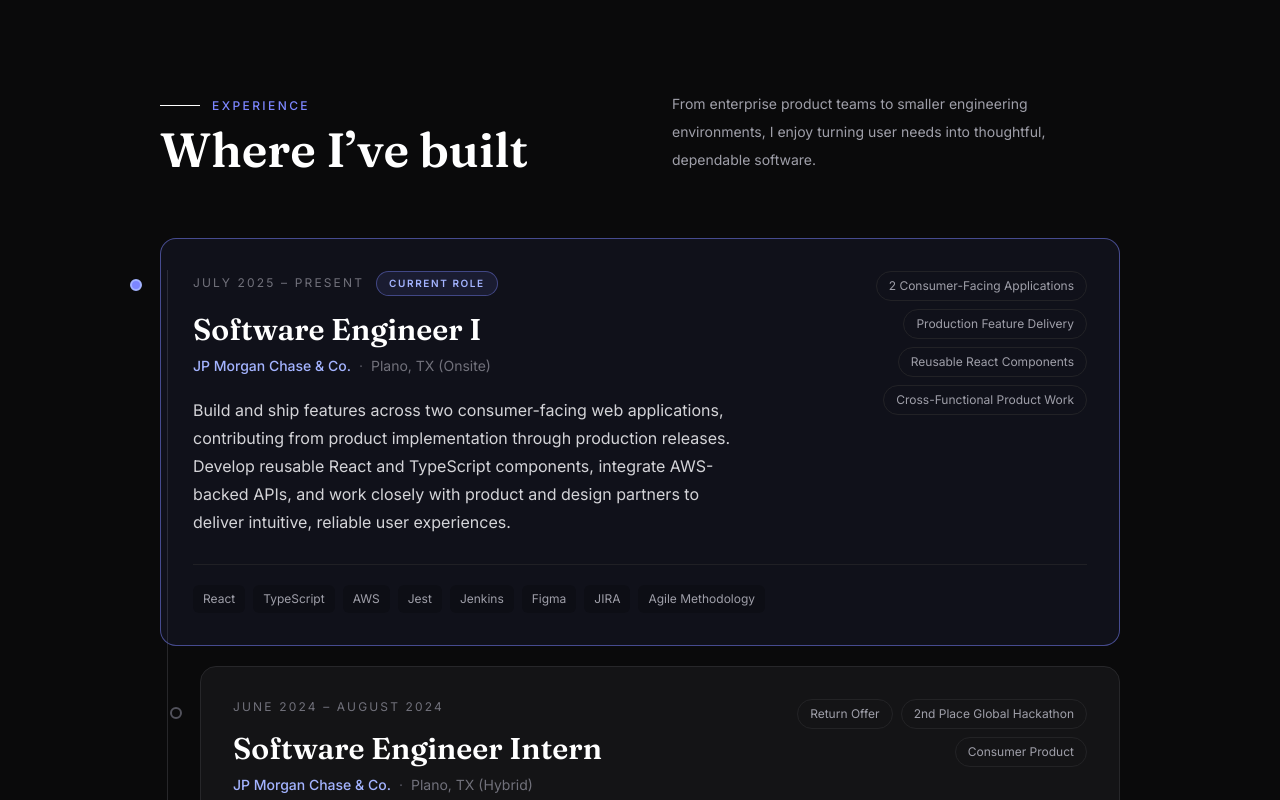
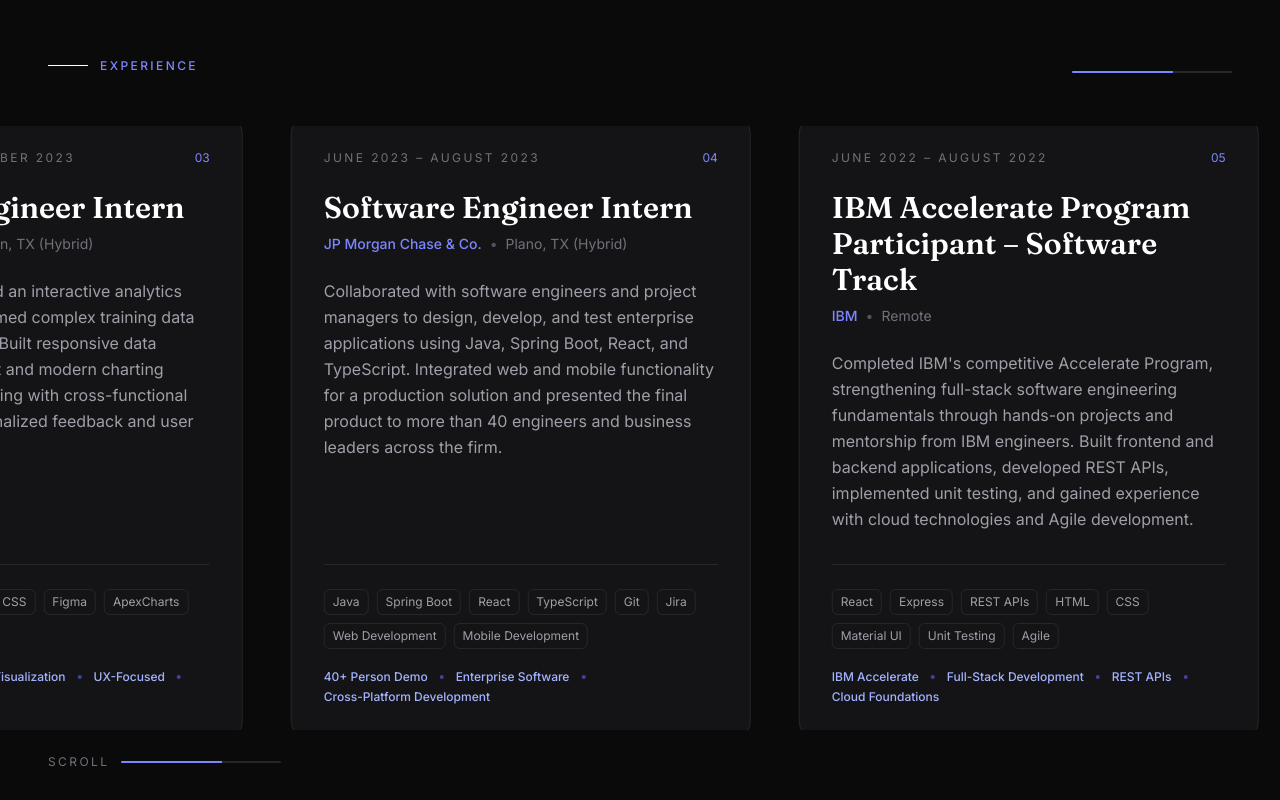
Before and after one commit to rng190001/riyagandhi, a React (Vite) app: page / in a window 1280 px wide. Shown: the part 2980-3780 px from the top of the page. Built offline with nearby package versions, Linux system fonts and the light colour scheme.

Commit message:
Restore original horizontal experience timeline layout

```diff
--- a/src/sections/Experience.tsx
+++ b/src/sections/Experience.tsx
@@ -1,110 +1,177 @@
-import { motion } from "framer-motion";
+import { useRef } from "react";
+import { motion, useScroll, useTransform } from "framer-motion";
 import { experience } from "@/data/site";
+import React from "react";
 
 export default function Experience() {
+  const sectionRef = useRef<HTMLDivElement>(null);
+
+  const totalCards = experience.length;
+  const cardWidth = 460;
+  const gap = 48;
+  const maxShift = (cardWidth + gap) * (totalCards - 1);
+
+  const { scrollYProgress } = useScroll({
+    target: sectionRef,
+    offset: ["start start", "end end"],
+  });
+
+  const x = useTransform(scrollYProgress, [0, 1], [0, -maxShift]);
+
   return (
     <section
       id="experience"
-      className="section-container border-t border-border/60 py-24 sm:py-28"
+      ref={sectionRef}
+      className="relative border-t border-border/60"
+      style={{
+        height: `${100 + totalCards * 65}vh`,
+      }}
     >
-      <div className="mb-12 flex flex-col gap-4 sm:mb-16 sm:flex-row sm:items-end sm:justify-between">
+      <div className="sticky top-0 flex h-screen flex-col overflow-hidden bg-surface">
+        {/* Header */}
+        <div className="flex items-center justify-between px-6 pt-16 pb-10 sm:px-8 lg:px-12">
          <div>
           <div className="mb-3 flex items-center gap-3">
             <span className="h-px w-10 shrink-0 bg-white" aria-hidden="true" />
             <p className="section-label !mb-0">Experience</p>
           </div>
-          <h2 className="font-display text-4xl font-semibold text-white sm:text-5xl">
-            Where I’ve built
-          </h2>
-        </div>
-        <p className="max-w-md text-sm leading-7 text-zinc-400">
-          From enterprise product teams to smaller engineering environments,
-          I enjoy turning user needs into thoughtful, dependable software.
-        </p>
         </div>
 
-      <div className="relative space-y-5">
-        <div
-          className="absolute bottom-8 left-[7px] top-8 hidden w-px bg-border sm:block"
-          aria-hidden="true"
+          <motion.div className="hidden md:block w-40 h-[2px] bg-border overflow-hidden rounded-full">
+            <motion.div
+              className="h-full bg-indigo-400"
+              style={{
+                scaleX: scrollYProgress,
+                transformOrigin: "left",
+              }}
             />
+          </motion.div>
+        </div>
 
-        {experience.map((exp, index) => {
-          const isCurrentRole = index === 0;
-
-          return (
+        {/* Cards */}
+        <div className="flex flex-1 items-center overflow-hidden px-6 sm:px-8 lg:px-12">
+          <motion.div
+            className="flex gap-12"
+            style={{ x }}
+          >
+            {experience.map((exp, index) => (
               <motion.article
                 key={`${exp.company}-${exp.period}`}
-              initial={{ opacity: 0, y: 22 }}
-              whileInView={{ opacity: 1, y: 0 }}
-              viewport={{ once: true, amount: 0.15 }}
-              transition={{ duration: 0.45, delay: Math.min(index * 0.06, 0.24) }}
-              className={`relative rounded-2xl border p-6 transition-colors sm:p-8 ${
-                isCurrentRole
-                  ? "border-indigo-400/50 bg-indigo-400/[0.06] sm:ml-0"
-                  : "border-border bg-surface-elevated sm:ml-10"
-              }`}
+                className="flex shrink-0 flex-col justify-between rounded-2xl border border-border bg-surface-elevated p-8 transition"
+                style={{
+                  width: "min(460px,85vw)",
+                  minHeight: 380,
+                }}
+                whileHover={{
+                  y: -8,
+                  scale: 1.02,
+                  borderColor: "rgb(129 140 248)",
+                }}
               >
-              <span
-                className={`absolute -left-[1.95rem] top-10 hidden h-3 w-3 rounded-full border-2 sm:block ${
-                  isCurrentRole
-                    ? "border-indigo-300 bg-indigo-400"
-                    : "border-zinc-600 bg-surface"
-                }`}
-                aria-hidden="true"
-              />
+                {/* Top */}
 
-              <div className="flex flex-col gap-6 lg:flex-row lg:items-start lg:justify-between">
-                <div className="min-w-0 flex-1">
-                  <div className="mb-4 flex flex-wrap items-center gap-3">
-                    <span className="text-xs uppercase tracking-[0.18em] text-zinc-500">
+                <div>
+                  <div className="mb-6 flex items-center justify-between">
+                    <span className="text-xs uppercase tracking-[0.2em] text-zinc-500">
                       {exp.period}
                     </span>
-                    {isCurrentRole && (
-                      <span className="rounded-full border border-indigo-400/40 bg-indigo-400/10 px-3 py-1 text-[10px] font-semibold uppercase tracking-[0.16em] text-indigo-300">
-                        Current role
+
+                    <span className="text-xs text-indigo-400">
+                      {String(index + 1).padStart(2, "0")}
                     </span>
+                  </div>
+
+                  <h3 className="font-display text-3xl font-semibold text-white">
+                    {exp.role}
+                  </h3>
+
+                  <div className="mt-2 flex items-center gap-2 text-sm">
+                    <span className="font-medium text-indigo-400">
+                      {exp.company}
+                    </span>
+
+                    {exp.location && (
+                      <>
+                        <span className="text-zinc-600">•</span>
+                        <span className="text-zinc-500">
+                          {exp.location}
+                        </span>
+                      </>
                     )}
                   </div>
 
-                  <h3 className="font-display text-2xl font-semibold text-white sm:text-3xl">
-                    {exp.role}
-                  </h3>
-                  <div className="mt-2 flex flex-wrap items-center gap-x-2 gap-y-1 text-sm">
-                    <span className="font-medium text-indigo-300">{exp.company}</span>
-                    <span className="text-zinc-600" aria-hidden="true">·</span>
-                    <span className="text-zinc-500">{exp.location}</span>
-                  </div>
-                  <p className="mt-5 max-w-3xl text-sm leading-7 text-zinc-300 sm:text-base">
+                  <p className="mt-6 leading-relaxed text-zinc-400">
                     {exp.description}
                   </p>
                 </div>
 
-                <div className="flex flex-wrap gap-2 lg:max-w-xs lg:justify-end">
-                  {exp.highlight.map((item) => (
-                    <span
-                      key={item}
-                      className="rounded-full border border-border/80 px-3 py-1.5 text-xs text-zinc-400"
-                    >
-                      {item}
-                    </span>
-                  ))}
-                </div>
-              </div>
+                {/* Bottom */}
 
-              <div className="mt-7 flex flex-wrap gap-2 border-t border-border/70 pt-5">
-                {exp.stack.map((tech) => (
+                <div className="mt-8 border-t border-border pt-6">
+                  {exp.stack && (
+                    <div className="mb-5 flex flex-wrap gap-2">
+                      {exp.stack.map((tech: string) => (
                         <span
                           key={tech}
-                    className="rounded-md bg-black/20 px-2.5 py-1.5 text-xs text-zinc-400"
+                          className="rounded-md border border-border px-2 py-1 text-xs text-zinc-400"
                         >
                           {tech}
                         </span>
                       ))}
                     </div>
+                  )}
+
+                 {exp.highlight && (
+                  <div className="mt-3 flex flex-wrap items-center gap-x-3 gap-y-1 text-xs font-medium text-indigo-300">
+                    {exp.highlight.map((item, index) => (
+                      <React.Fragment key={`${item}-${index}`}>
+                        {index > 0 && (
+                          <span className="h-1 w-1 rounded-full bg-indigo-500/60" />
+                        )}
+                        <span>{item}</span>
+                      </React.Fragment>
+                    ))}
+                  </div>
+                )}
+                </div>
               </motion.article>
-          );
-        })}
+            ))}
+
+            {/* End Card */}
+
+            <div className="flex w-64 shrink-0 items-center justify-center">
+              <div className="text-center">
+                <p className="mb-3 text-xs uppercase tracking-[0.3em] text-zinc-500">
+                  Building since
+                </p>
+
+                <p className="font-display text-6xl text-indigo-400">
+                  2022
+                </p>
+              </div>
+            </div>
+          </motion.div>
+        </div>
+
+        {/* Bottom indicator */}
+
+        <div className="px-6 py-6 sm:px-8 lg:px-12">
+          <div className="flex items-center gap-3">
+            <span className="text-xs uppercase tracking-[0.2em] text-zinc-500">
+              Scroll
+            </span>
+
+            <div className="h-[2px] w-40 overflow-hidden rounded-full bg-border">
+              <motion.div
+                className="h-full bg-indigo-400"
+                style={{
+                  scaleX: scrollYProgress,
+                  transformOrigin: "left",
+                }}
+              />
+            </div>
+          </div>
+        </div>
       </div>
     </section>
   );
```
Lines whose indentation alone changed are shown as unchanged.
